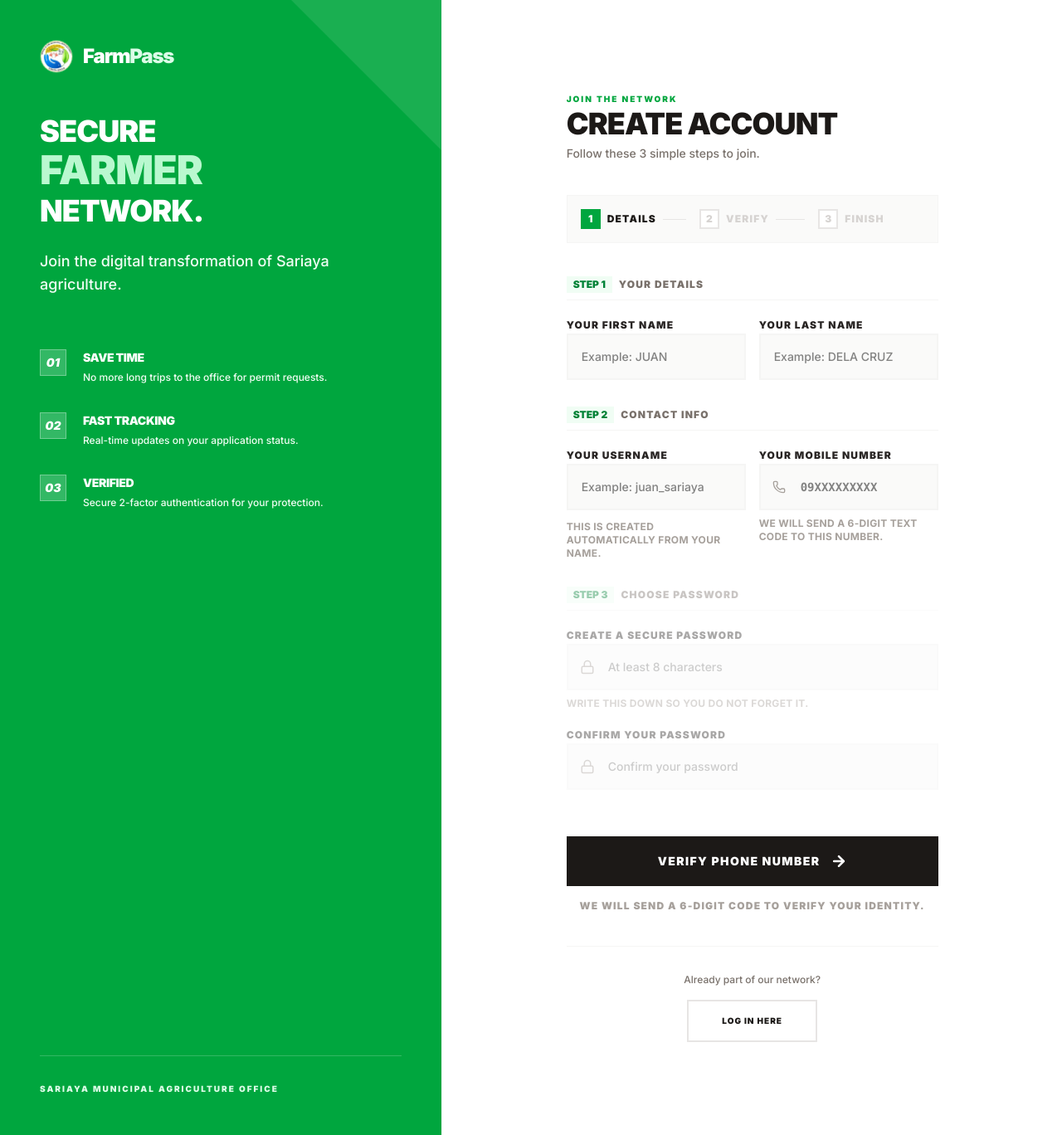
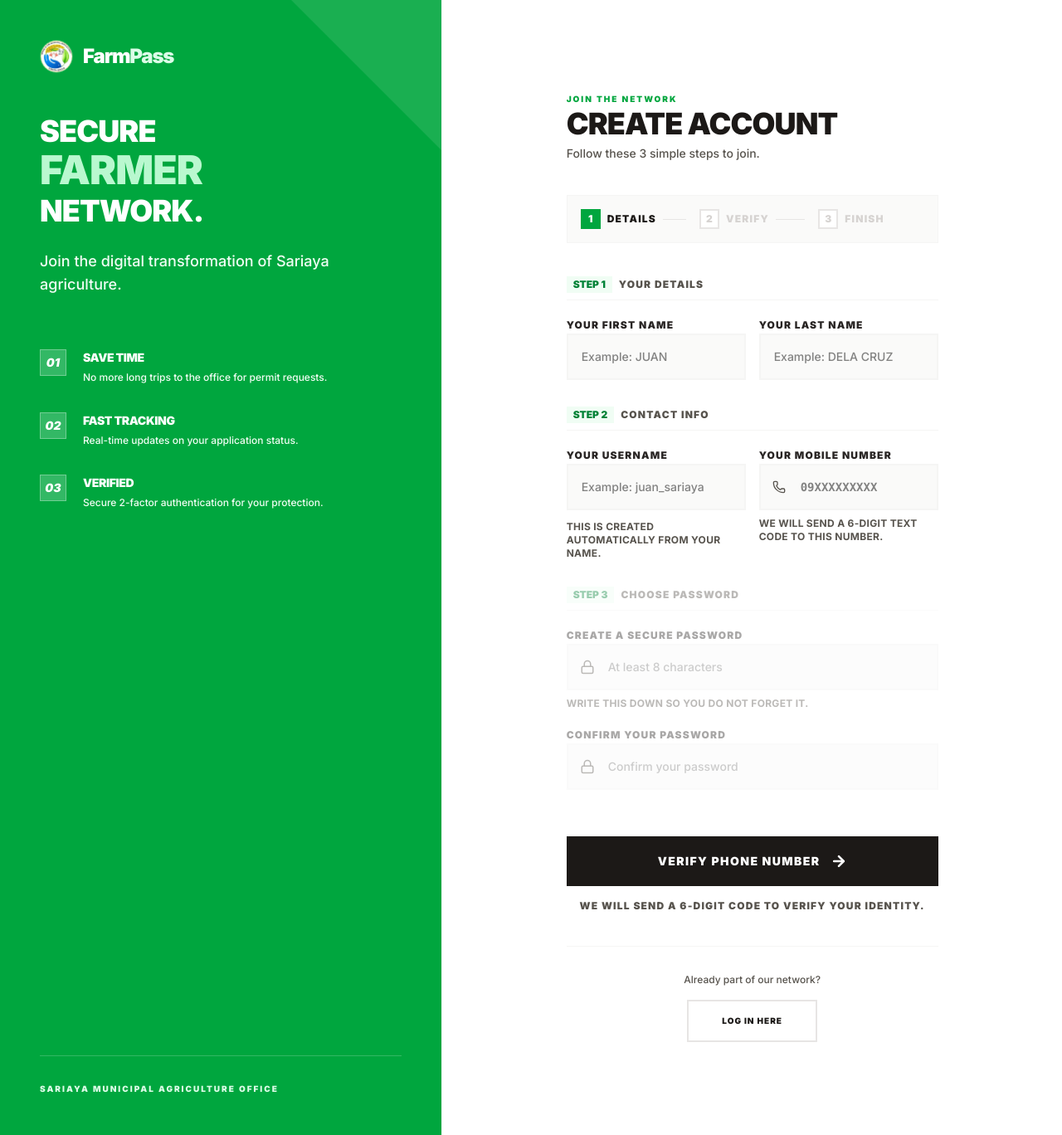
Before and after one commit to jico19/capstoneV2, a React (Vite) app in the folder frontend/: page /register in a window 1280 px wide. Shown: the whole page at 83% size. Built offline with nearby package versions, Linux system fonts and the light colour scheme.

Commit message:
fix: upgrade helper text contrast to WCAG AA on register page

```diff
--- a/frontend/src/pages/auth/OTPModal.jsx
+++ b/frontend/src/pages/auth/OTPModal.jsx
@@ -72,7 +72,7 @@ const OTPModal = ({ isOpen, onClose, phone, onVerify, onResend, isVerifying, isR
                 {/* Close Button */}
                 <button
                     onClick={onClose}
-                    className="absolute right-4 top-4 text-stone-400 hover:text-stone-900 transition-colors"
+                    className="absolute right-4 top-4 text-stone-500 hover:text-stone-900 transition-colors"
                 >
                     <X size={20} />
                 </button>
@@ -86,7 +86,7 @@ const OTPModal = ({ isOpen, onClose, phone, onVerify, onResend, isVerifying, isR
 
                     <div className="space-y-2">
                         <h3 className="text-2xl font-black text-stone-900 uppercase tracking-tighter">Verify Your Phone</h3>
-                        <p className="text-sm font-medium text-stone-500">
+                        <p className="text-sm font-medium text-stone-600">
                             We sent a 6-digit code to <br />
                             <span className="font-mono font-black text-stone-800">{phone}</span>
                         </p>
@@ -128,7 +128,7 @@ const OTPModal = ({ isOpen, onClose, phone, onVerify, onResend, isVerifying, isR
                         </button>
 
                         <div className="flex flex-col gap-2">
-                            <p className="text-xs font-black text-stone-400 uppercase tracking-widest">Didn't get the code?</p>
+                            <p className="text-xs font-black text-stone-600 uppercase tracking-widest">Didn't get the code?</p>
                             <button
                                 onClick={onResend}
                                 disabled={isResending}
--- a/frontend/src/pages/auth/RegisterPage.jsx
+++ b/frontend/src/pages/auth/RegisterPage.jsx
@@ -158,7 +158,7 @@ const RegisterPage = () => {
                             <div className="inline-block bg-amber-50 border border-amber-200 px-3 py-1.5 text-[11px] font-black uppercase tracking-wider text-amber-800">
                                 Status: Pending Document Verification
                             </div>
-                            <p className="text-stone-500 font-medium text-xs leading-relaxed">Your account has been created. After logging in, upload your Handler's License, Transport License, and Trader's Pass to unlock permit applications.</p>
+                            <p className="text-stone-600 font-medium text-xs leading-relaxed">Your account has been created. After logging in, upload your Handler's License, Transport License, and Trader's Pass to unlock permit applications.</p>
                         </div>
                         <div className="pt-4">
                             <Link to="/login" className="w-full bg-green-700 hover:bg-green-800 text-white py-4 px-8 font-black uppercase tracking-widest text-xs transition-all flex items-center justify-center gap-2 shadow-md shadow-green-700/20">
@@ -237,7 +237,7 @@ const RegisterPage = () => {
                     <div className="space-y-2">
                         <p className="text-[10px] font-black text-green-600 uppercase tracking-[0.2em] mb-1">Join the Network</p>
                         <h1 className="text-4xl font-black text-stone-900 tracking-tight leading-none uppercase">Create Account</h1>
-                        <p className="text-stone-500 font-medium text-sm">Follow these 3 simple steps to join.</p>
+                        <p className="text-stone-600 font-medium text-sm">Follow these 3 simple steps to join.</p>
                     </div>
 
                     {/* Simple Step Progress Indicator */}
@@ -278,7 +278,7 @@ const RegisterPage = () => {
                             <div className="space-y-4">
                                 <div className="flex items-center gap-2 border-b border-stone-100 pb-2">
                                     <span className="text-xs font-black text-green-700 bg-green-50 px-2 py-0.5">STEP 1</span>
-                                    <h3 className="text-xs font-black uppercase tracking-widest text-stone-500">Your Details</h3>
+                                    <h3 className="text-xs font-black uppercase tracking-widest text-stone-600">Your Details</h3>
                                 </div>
                                 <div className="grid grid-cols-1 sm:grid-cols-2 gap-4">
                                     <div className="space-y-2">
@@ -318,7 +318,7 @@ const RegisterPage = () => {
                             <div className="space-y-4">
                                 <div className="flex items-center gap-2 border-b border-stone-100 pb-2">
                                     <span className="text-xs font-black text-green-700 bg-green-50 px-2 py-0.5">STEP 2</span>
-                                    <h3 className="text-xs font-black uppercase tracking-widest text-stone-500">Contact Info</h3>
+                                    <h3 className="text-xs font-black uppercase tracking-widest text-stone-600">Contact Info</h3>
                                 </div>
                                 <div className="grid grid-cols-1 sm:grid-cols-2 gap-4">
                                     <div className="space-y-2">
@@ -337,13 +337,13 @@ const RegisterPage = () => {
                                             placeholder="Example: juan_sariaya"
                                             readOnly={isOTPVerified}
                                         />
-                                        <p className="text-xs text-stone-400 font-bold uppercase tracking-wide mt-1">This is created automatically from your name.</p>
+                                        <p className="text-xs text-stone-600 font-bold uppercase tracking-wide mt-1">This is created automatically from your name.</p>
                                         {errors.username && <p className="text-xs font-bold text-red-600 uppercase mt-1">{errors.username.message}</p>}
                                     </div>
                                     <div className="space-y-2">
                                         <label className="text-xs font-black uppercase tracking-widest text-stone-800">Your Mobile Number</label>
                                         <div className="relative">
-                                            <Phone className="absolute left-4 top-1/2 -translate-y-1/2 text-stone-400" size={16} />
+                                            <Phone className="absolute left-4 top-1/2 -translate-y-1/2 text-stone-600" size={16} />
                                             {/* Register mobile phone input. Custom onChange is passed within register options to prevent overriding hook-form state mapping. */}
                                             <input
                                                 type="tel"
@@ -366,7 +366,7 @@ const RegisterPage = () => {
                                                         setValue("phone", "");
                                                         clearError();
                                                     }}
-                                                    className="absolute right-4 top-1/2 -translate-y-1/2 text-stone-400 hover:text-stone-900 transition-colors flex items-center justify-center"
+                                                    className="absolute right-4 top-1/2 -translate-y-1/2 text-stone-600 hover:text-stone-900 transition-colors flex items-center justify-center"
                                                 >
                                                     <X size={16} />
                                                 </button>
@@ -377,7 +377,7 @@ const RegisterPage = () => {
                                                 </div>
                                             )}
                                         </div>
-                                        <p className="text-xs text-stone-400 font-bold uppercase tracking-wide mt-1">We will send a 6-digit text code to this number.</p>
+                                        <p className="text-xs text-stone-600 font-bold uppercase tracking-wide mt-1">We will send a 6-digit text code to this number.</p>
                                         {errors.phone && <p className="text-xs font-bold text-red-600 uppercase mt-1">{errors.phone.message}</p>}
                                     </div>
                                 </div>
@@ -387,12 +387,12 @@ const RegisterPage = () => {
                             <div className={`space-y-4 transition-opacity duration-300 ${isOTPVerified ? "opacity-100" : "opacity-40"}`}>
                                 <div className="flex items-center gap-2 border-b border-stone-100 pb-2">
                                     <span className="text-xs font-black text-green-700 bg-green-50 px-2 py-0.5">STEP 3</span>
-                                    <h3 className="text-xs font-black uppercase tracking-widest text-stone-500">Choose Password</h3>
+                                    <h3 className="text-xs font-black uppercase tracking-widest text-stone-600">Choose Password</h3>
                                 </div>
                                 <div className="space-y-2">
                                     <label className="text-xs font-black uppercase tracking-widest text-stone-800">Create a Secure Password</label>
                                     <div className="relative">
-                                        <Lock className="absolute left-4 top-1/2 -translate-y-1/2 text-stone-400" size={18} />
+                                        <Lock className="absolute left-4 top-1/2 -translate-y-1/2 text-stone-600" size={18} />
                                         {/* Register password input. The field validation is conditional: it's required only after OTP has been verified and the field is enabled. */}
                                         <input
                                             type="password"
@@ -409,13 +409,13 @@ const RegisterPage = () => {
                                             disabled={!isOTPVerified}
                                         />
                                     </div>
-                                    <p className="text-xs text-stone-400 font-bold uppercase tracking-wide mt-1">Write this down so you do not forget it.</p>
+                                    <p className="text-xs text-stone-600 font-bold uppercase tracking-wide mt-1">Write this down so you do not forget it.</p>
                                     {errors.password && <p className="text-xs font-bold text-red-600 uppercase mt-1">{errors.password.message}</p>}
                                 </div>
                                 <div className="space-y-2">
                                     <label className="text-xs font-black uppercase tracking-widest text-stone-800">Confirm Your Password</label>
                                     <div className="relative">
-                                        <Lock className="absolute left-4 top-1/2 -translate-y-1/2 text-stone-400" size={18} />
+                                        <Lock className="absolute left-4 top-1/2 -translate-y-1/2 text-stone-600" size={18} />
                                         <input
                                             type="password"
                                             {...register("confirm_password", {
@@ -462,7 +462,7 @@ const RegisterPage = () => {
                                 )}
                             </button>
                             {!isOTPVerified && (
-                                <p className="text-xs text-stone-400 font-black uppercase tracking-widest mt-4 text-center">
+                                <p className="text-xs text-stone-600 font-black uppercase tracking-widest mt-4 text-center">
                                     We will send a 6-digit code to verify your identity.
                                 </p>
                             )}
@@ -471,7 +471,7 @@ const RegisterPage = () => {
 
                     {/* Footer Links */}
                     <div className="pt-8 text-center border-t border-stone-100">
-                        <p className="text-stone-500 text-xs font-medium">
+                        <p className="text-stone-600 text-xs font-medium">
                             Already part of our network?
                         </p>
                         <Link to="/login" className="inline-block mt-4 border-2 border-stone-200 hover:bg-stone-50 text-stone-900 px-10 py-4 text-[10px] font-black uppercase tracking-widest rounded-none transition-colors">
```
